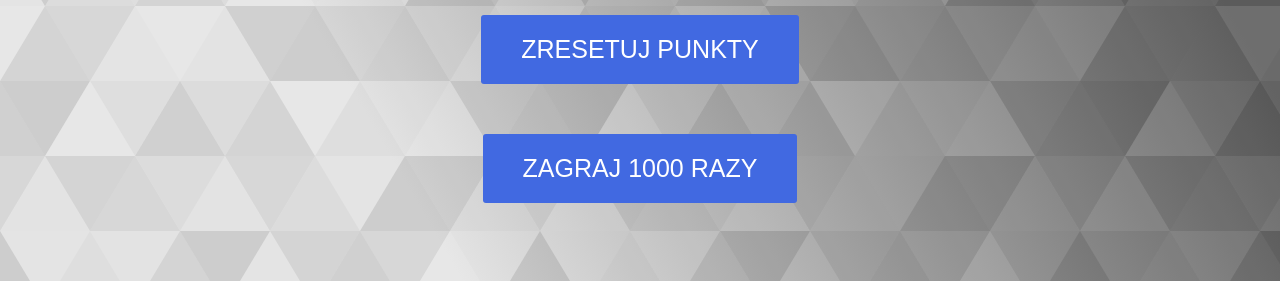
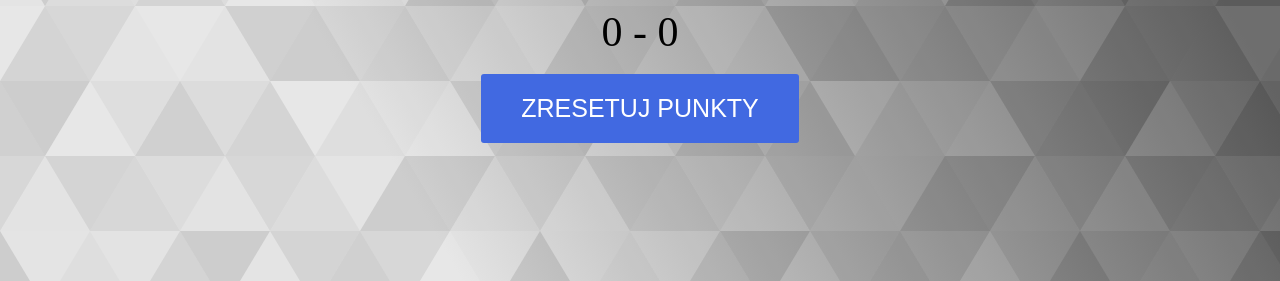
Before and after one commit to Dominik-Wilk/javascript-prework, a plain HTML site: page index.html in a window 1280 px wide. Shown: the part 519-800 px from the top of the page. Drawn offline with nearby package versions, Linux system fonts and the light colour scheme; files that its build step writes are made by us from their sources.

Commit message:
Disable fast game mode

```diff
--- a/index.html
+++ b/index.html
@@ -25,7 +25,7 @@
                 <div class="results__points"><span id="score-player">0</span> - <span id="score-computer">0</span></div>
                 <button type="button" id="results-btn">zresetuj punkty</button>
             </div>
-            <button type="button" class="fast-play" id="fast-game-btn">Zagraj 1000 razy</button>
+            <!-- <button type="button" class="fast-play" id="fast-game-btn">Zagraj 1000 razy</button> -->
         </div>
     </div>
     <script src="js/confetti.js"></script>
```
